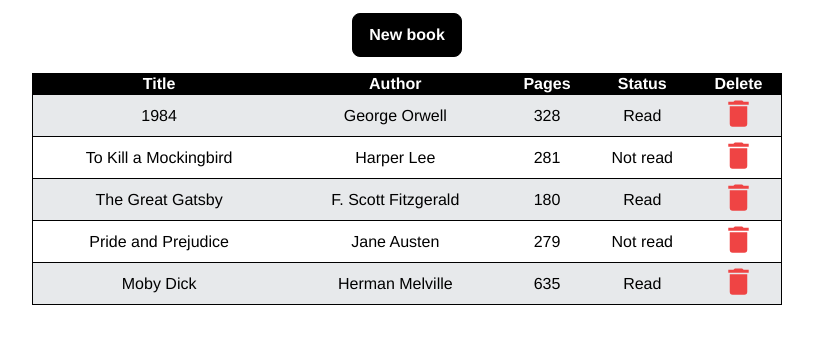
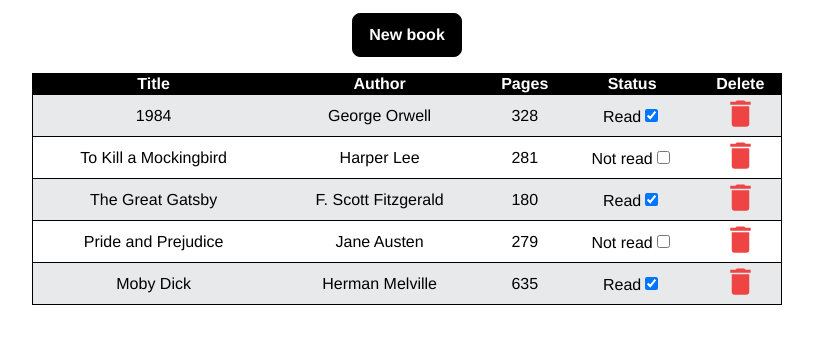
Before and after one commit to danielz0102/library, a plain HTML site: page index.html in a window 1280 px wide. Shown: the part 56-400 px from the top of the page, without its empty margins (233-1046 px from the left). Drawn offline with Linux system fonts and the light colour scheme.

Commit message:
Add checkbox to change read status

```diff
--- a/index.html
+++ b/index.html
@@ -18,7 +18,7 @@
         <th scope="col">Title</th>
         <th scope="col">Author</th>
         <th scope="col">Pages</th>
-        <th scope="col">Status</th>
+        <th scope="col" id="statusCol">Status</th>
         <th scope="col">Delete</th>
       </tr>
     </thead>
--- a/script.js
+++ b/script.js
@@ -15,18 +15,20 @@ form.addEventListener('submit', validateForm)
 document.querySelector('#showModalBtn').addEventListener('click', modal.showModal.bind(modal))
 document.querySelector('#closeModalBtn').addEventListener('click', modal.close.bind(modal))
 
-console.log(deleteButtons)
-
 function Book(title, author, pages, readed) {
   this.title = title
   this.author = author
   this.pages = pages
-  this.readed = readed
+  this.read = readed
 }
 
 Book.prototype.info = function() {
-  const readedMsg = readed ? 'already read' : 'not read yet'
+  const readedMsg = read ? 'already read' : 'not read yet'
   return `${this.title} by ${this.author}, ${this.pages} pages, ${readedMsg}`
+}
+
+Book.prototype.toogleStatus = function () {
+  this.read = !this.read
 }
 
 function addBookToLibrary(title, author, pages, read) {
@@ -45,13 +47,23 @@ function showBooks() {
     for (const key in book) {
       if (Object.prototype.hasOwnProperty.call(book, key)) {
         let value = book[key]
+        let checkbox
+        const cell = document.createElement('td')
 
         if (typeof value === 'boolean') {
+          checkbox = document.createElement('input')
+          checkbox.type = 'checkbox'
+          checkbox.checked = value
+          checkbox.addEventListener('change', () => {
+            book.toogleStatus()
+            showBooks()
+          })
+
           value = value ? 'Read' : 'Not read'
         }
 
-        const cell = document.createElement('td')
         cell.textContent = value
+        if (checkbox) cell.appendChild(checkbox)
         row.appendChild(cell)
       }
     }
@@ -59,8 +71,8 @@ function showBooks() {
     const deleteCell = document.createElement('td')
     deleteCell.innerHTML = '<img class="icon delete-icon" src="assets/icons/delete.svg" alt="Delete Icon">'
     deleteCell.addEventListener('click', deleteBook)
+
     row.appendChild(deleteCell)
-
     body.appendChild(row)
   })
 }
```
